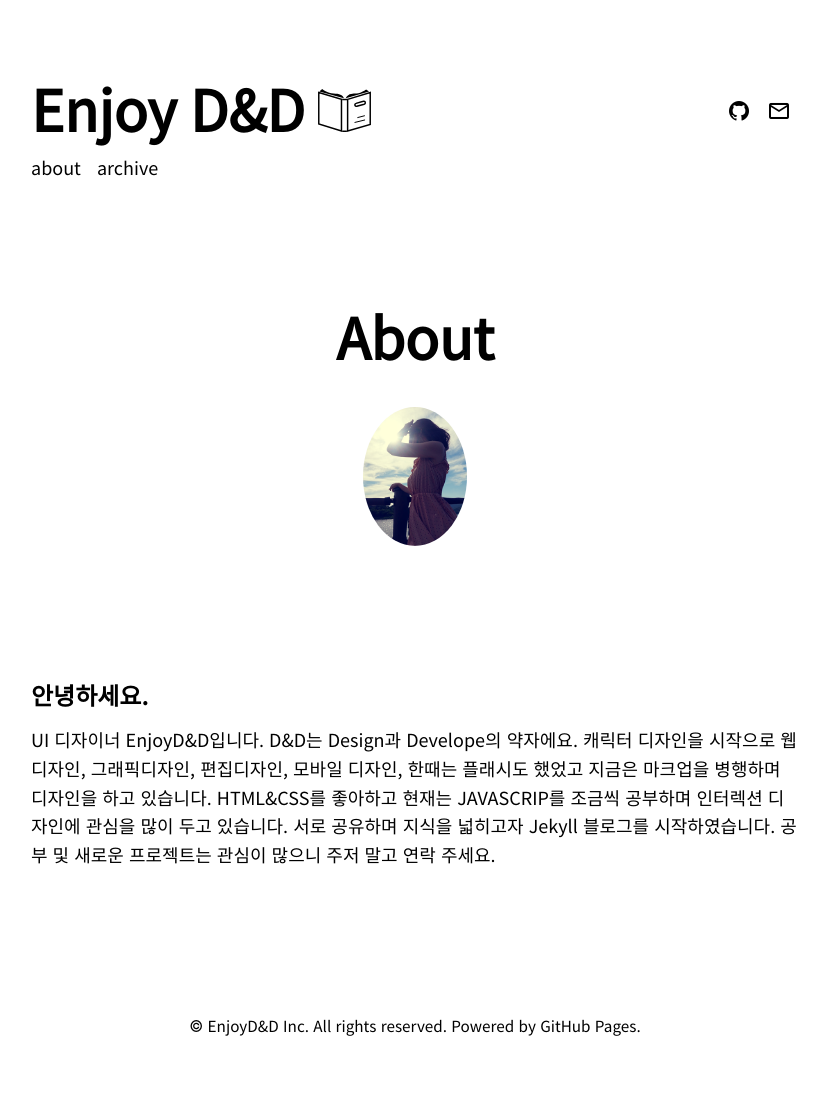
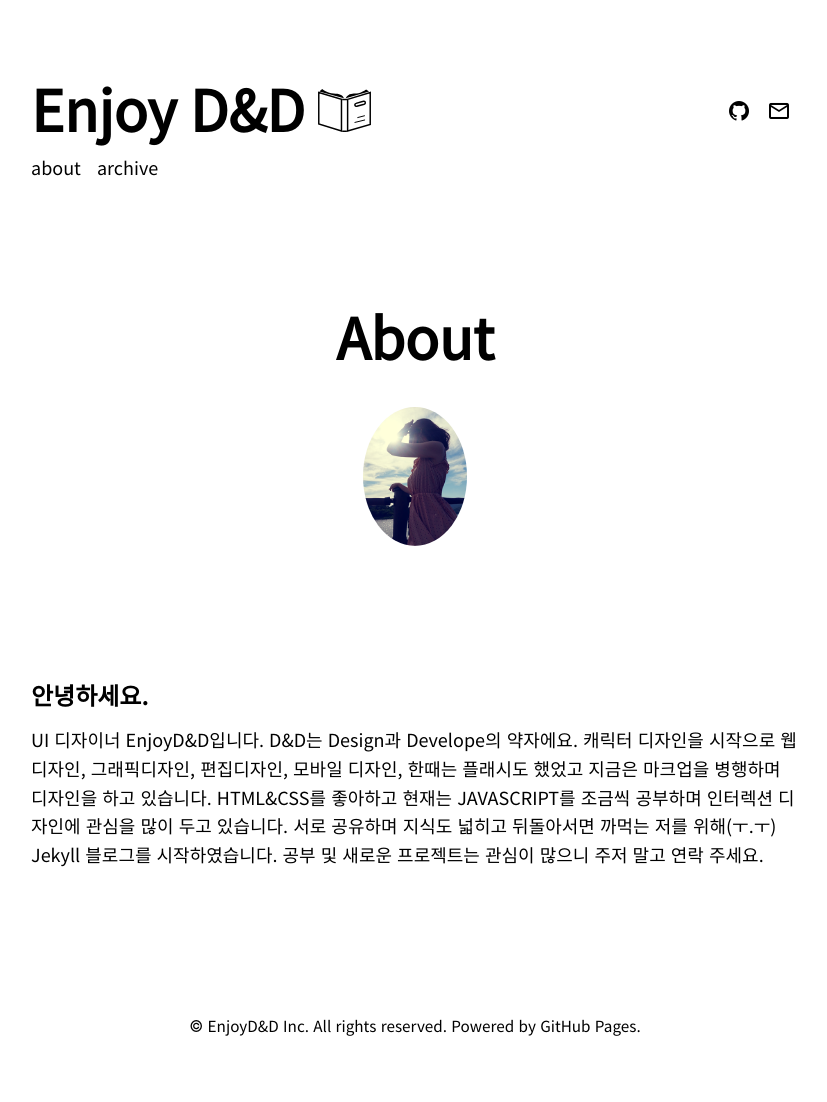
Before and after one commit to enjoyDaD/enjoyDaD, a Jekyll site: the page built from about.md, in a window 1280 px wide. Shown: the whole page, without its empty margins (225-1052 px from the left). Built offline with Jekyll 4.4.1, drawn with Linux system fonts in a browser that asks for light colours; some web fonts are replaced.

Commit message:
내소개글 수정

```diff
--- a/about.md
+++ b/about.md
@@ -22,8 +22,8 @@ published: true
 
 UI 디자이너 EnjoyD&D입니다. D&D는 Design과 Develope의 약자에요.
 캐릭터 디자인을 시작으로 웹디자인, 그래픽디자인, 편집디자인, 모바일 디자인, 한때는 플래시도 했었고 지금은 마크업을 병행하며 디자인을 하고 있습니다.
-HTML&CSS를 좋아하고 현재는 JAVASCRIP를 조금씩 공부하며 인터렉션 디자인에 관심을 많이 두고 있습니다.
-서로 공유하며 지식을 넓히고자 Jekyll 블로그를 시작하였습니다.
+HTML&CSS를 좋아하고 현재는 JAVASCRIPT를 조금씩 공부하며 인터렉션 디자인에 관심을 많이 두고 있습니다.
+서로 공유하며 지식도 넓히고 뒤돌아서면 까먹는 저를 위해(ㅜ.ㅜ) Jekyll 블로그를 시작하였습니다.
 공부 및 새로운 프로젝트는 관심이 많으니 주저 말고 연락 주세요.
 
 </div>
```
